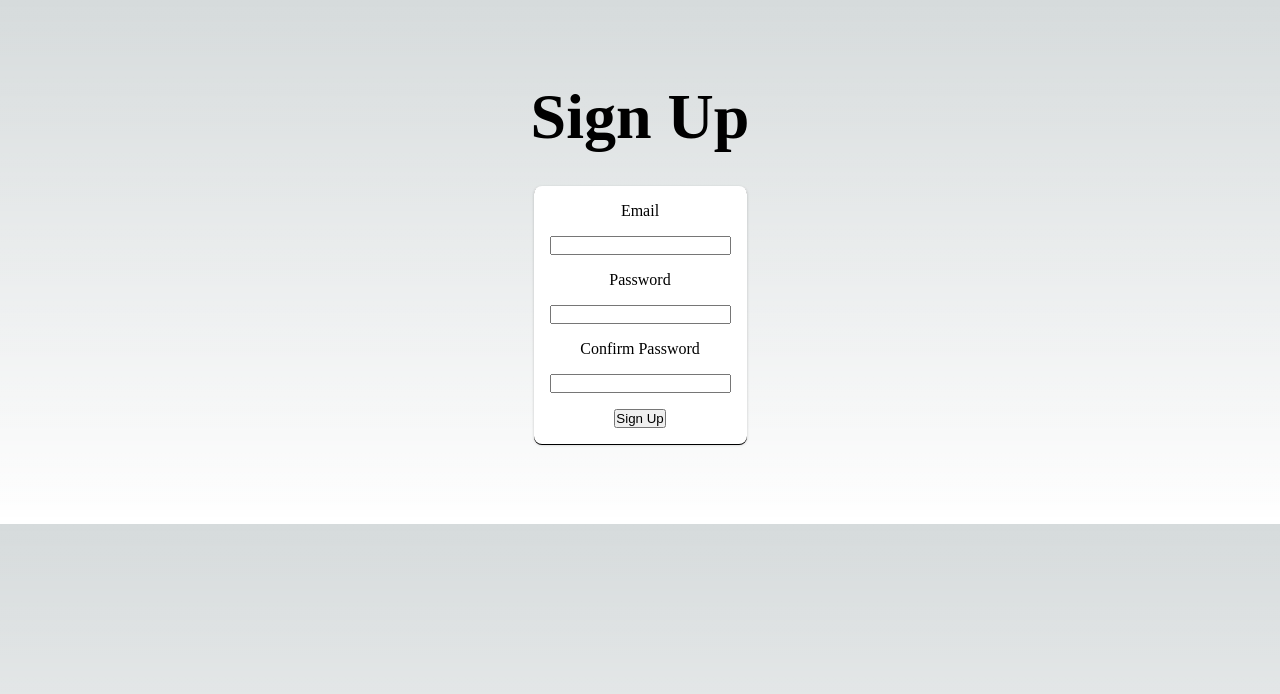
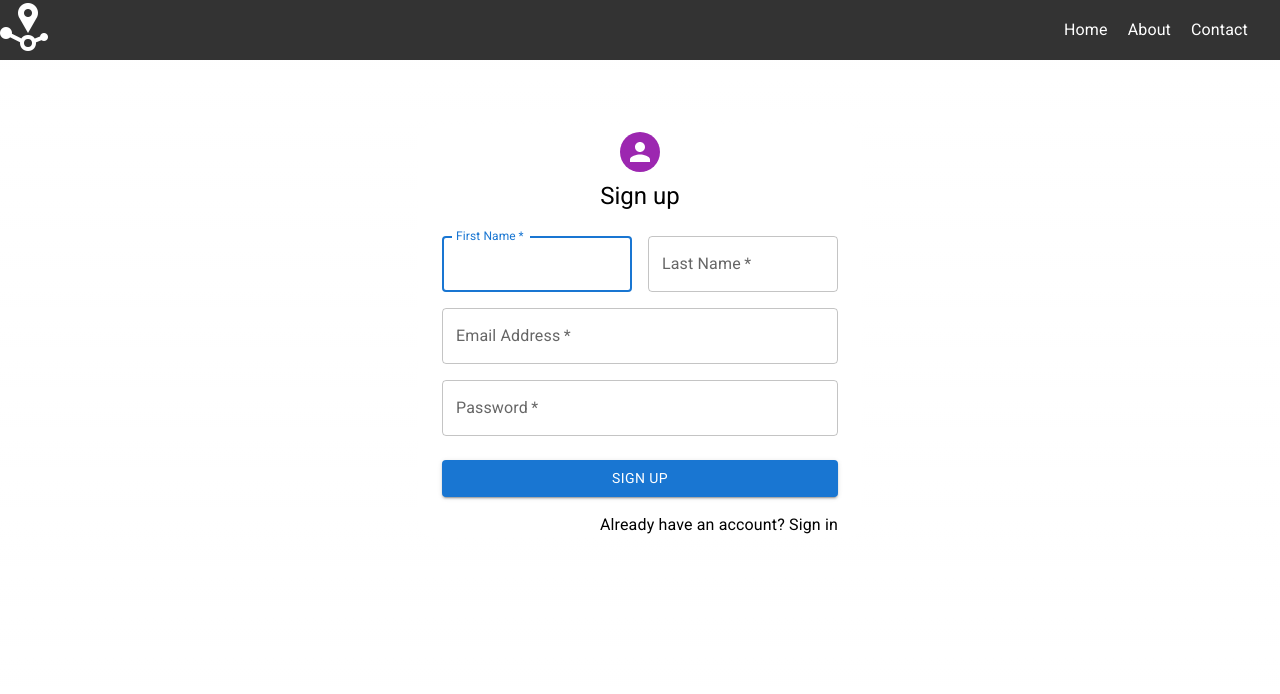
Before and after one commit to swebreza/blockchainstorage, a Next.js app in the folder frontend/: page /auth/signup in a window 1280 px wide. Shown: the top 694 px of the page. Built offline with nearby package versions, Linux system fonts and the light colour scheme.

Commit message:
auth page redesign

```diff
--- a/frontend/pages/auth/signup.tsx
+++ b/frontend/pages/auth/signup.tsx
@@ -1,86 +1,157 @@
-import { useState } from "react";
-import Head from "next/head";
-import styles from "../../styles/Signup.module.css";
+import React, { useState } from 'react'
+import Avatar from '@mui/material/Avatar'
+import Button from '@mui/material/Button'
+import CssBaseline from '@mui/material/CssBaseline'
+import TextField from '@mui/material/TextField'
+import Grid from '@mui/material/Grid'
+import Box from '@mui/material/Box'
+import Typography from '@mui/material/Typography'
+import Container from '@mui/material/Container'
+import { createTheme, ThemeProvider } from '@mui/material/styles'
+import axios from 'axios'
+import { useRouter } from 'next/router'
+import Navbar from '../components/Navbar'
+import Link from 'next/link'
 
-export default function Signup() {
-  const [email, setEmail] = useState("");
-  const [password, setPassword] = useState("");
-  const [confirmPassword, setConfirmPassword] = useState("");
-  const [errorMessage, setErrorMessage] = useState("");
+// import Nav from '../inc/nav'
 
-  const handleSubmit = (event: React.FormEvent<HTMLFormElement>) => {
-    event.preventDefault();
-    if (password !== confirmPassword) {
-      setErrorMessage("Passwords do not match");
-    } else {
+const theme = createTheme()
+
+export default function SignUp() {
+  const router = useRouter()
+
+  const [formData, setFormData] = useState({
+    name: '',
+    lastname: '',
+    email: '',
+    password: '',
+  })
+
+  const handleSubmit = async (e: { preventDefault: () => void }) => {
+    e.preventDefault()
+
+    try {
+      console.log(formData)
+      const response = await axios.post(
+        'http://localhost:8000/api/signup',
+        JSON.stringify(formData),
+        {
+          headers: {
+            'Content-Type': 'application/json',
+          },
         }
-  };
+      )
 
-  const handleEmailChange = (event: React.ChangeEvent<HTMLInputElement>) => {
-    setEmail(event.target.value);
-  };
+      console.log(response.data)
+      alert('User Registered Successfully!!!')
+      router.push('./login')
+    } catch (error) {
+      console.log(error)
+      alert('User Registered Unsuccessfully!!!')
+    }
+  }
 
-  const handlePasswordChange = (
-    event: React.ChangeEvent<HTMLInputElement>
-  ) => {
-    setPassword(event.target.value);
-  };
+  const handleChange = (e: { target: { name: any; value: any } }) => {
+    setFormData({ ...formData, [e.target.name]: e.target.value })
+  }
+  return (
+    <div>
+      <Navbar />
+      <ThemeProvider theme={theme}>
+        <Container component='main' maxWidth='xs' style={{backgroundColor:'white',color:'black',borderRadius:'1rem'}}>
+          <CssBaseline />
+          <Box
+            sx={{
+              marginTop: 8,
+              display: 'flex',
+              flexDirection: 'column',
+              alignItems: 'center',
 
-  const handleConfirmPasswordChange = (
-    event: React.ChangeEvent<HTMLInputElement>
-  ) => {
-    setConfirmPassword(event.target.value);
-  };
-
-  return (
-    <div >
-      <Head>
-        <title>Sign Up</title>
-        <meta name="description" content="Sign up for our service" />
-        <link rel="icon" href="/favicon.ico" />
-      </Head>
-
-      <main className={styles.main}>
-        <h1 className={styles.title}>Sign Up</h1>
-
-        <form className={styles.form} onSubmit={handleSubmit}>
-          <label htmlFor="email">Email</label>
-          <input
-            type="email"
-            id="email"
-            name="email"
-            value={email}
-            onChange={handleEmailChange}
+            }}
+          >
+            <Avatar sx={{ m: 1, bgcolor: 'secondary.main' }}></Avatar>
+            <Typography component='h1' variant='h5'>
+              Sign up
+            </Typography>
+            <div>
+              <Box
+                component='form'
+                noValidate
+                sx={{ mt: 3 }}
+                onSubmit={handleSubmit}
+              >
+                <Grid container spacing={2}>
+                  <Grid item xs={12} sm={6}>
+                    <TextField
+                      autoComplete='given-name'
+                      name='name'
                       required
+                      fullWidth
+                      id='firstName'
+                      label='First Name'
+                      autoFocus
+                      onChange={handleChange}
+                      // value={formData.name}
                     />
-
-          <label htmlFor="password">Password</label>
-          <input
-            type="password"
-            id="password"
-            name="password"
-            value={password}
-            onChange={handlePasswordChange}
+                  </Grid>
+                  <Grid item xs={12} sm={6}>
+                    <TextField
                       required
+                      fullWidth
+                      id='lastName'
+                      label='Last Name'
+                      name='lastname'
+                      autoComplete='family-name'
+                      onChange={handleChange}
+                      // value={formData.lastname}
                     />
-
-          <label htmlFor="confirm-password">Confirm Password</label>
-          <input
-            type="password"
-            id="confirm-password"
-            name="confirm-password"
-            value={confirmPassword}
-            onChange={handleConfirmPasswordChange}
+                  </Grid>
+                  <Grid item xs={12}>
+                    <TextField
                       required
+                      fullWidth
+                      id='email'
+                      label='Email Address'
+                      name='email'
+                      autoComplete='email'
+                      onChange={handleChange}
+                      // value={formData.email}
                     />
-
-          {errorMessage && <div className={styles.error}>{errorMessage}</div>}
-
-          <button type="submit" className={styles.button}>
+                  </Grid>
+                  <Grid item xs={12}>
+                    <TextField
+                      required
+                      fullWidth
+                      name='password'
+                      label='Password'
+                      type='password'
+                      id='password'
+                      autoComplete='new-password'
+                      onChange={handleChange}
+                      // value={formData.password}
+                    />
+                  </Grid>
+                </Grid>
+                <Button
+                  type='submit'
+                  fullWidth
+                  variant='contained'
+                  sx={{ mt: 3, mb: 2 }}
+                >
                   Sign Up
-          </button>
-        </form>
-      </main>
+                </Button>
+                <Grid container justifyContent='flex-end'>
+                  <Grid item>
+                    <Link href='./login'  className='underline'>
+                      Already have an account? Sign in
+                    </Link>
+                  </Grid>
+                </Grid>
+              </Box>
             </div>
-  );
+          </Box>
+        </Container>
+      </ThemeProvider>
+    </div>
+  )
 }
--- a/frontend/pages/components/Navbar.tsx
+++ b/frontend/pages/components/Navbar.tsx
@@ -1,8 +1,8 @@
 import styles from "../../styles/Navbar.module.css";
 import Link from 'next/link';
 import { Roboto } from 'next/font/google';
-
-
+import logo from '../../public/logo.png'
+import Image from 'next/image'
 
 const roboto = Roboto({
   weight: ['400', '700'],
@@ -15,8 +15,11 @@ function Navbar() {
     <div  className={roboto.className}>
 
     <nav className={styles["navbar-container"]}>
-      <div className={styles["navbar-logo"]}></div>
-      <ul className={styles["navbar-links"]}>
+      <div>
+
+       <Image src={logo} alt="" style={{height:'3rem', width:'3rem', marginRight:'1rem'}} />
+      </div>
+      <ul className={styles["navbar-links"]} style={{paddingRight:'2rem'}}>
         <li>
           <Link href='/'>
           Home
@@ -25,16 +28,12 @@ function Navbar() {
         <li>
            <Link href='../components/about'>
               About
-
            </Link>
           </li>
         <li>
-
           <Link  href="../components/contact">
-
           Contact
           </Link>
-
           </li>
       </ul>
     </nav>
--- a/frontend/styles/Navbar.module.css
+++ b/frontend/styles/Navbar.module.css
@@ -12,7 +12,7 @@
   width: 40px;
   margin-right: 10px;
   transition: all 0.2s ease-in-out;
-  background-image: url('./logo.svg')
+
 }
 
 .navbar-logo:hover {
```
Also changed, not shown: frontend/package.json (+8 -0 lines), frontend/pages/auth/login.tsx (+119 -69 lines), frontend/public/logo.png (added), 1 other file (tests, documents, lock files or other folders). Lines whose indentation alone changed are shown as unchanged.
